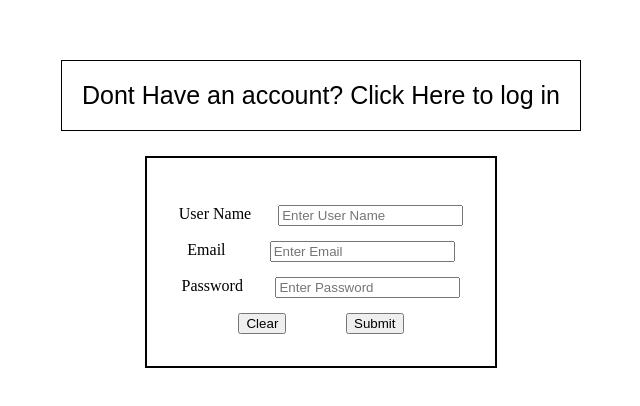
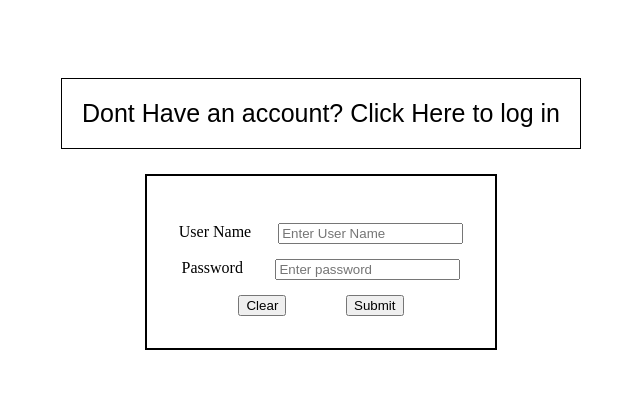
Before and after one commit to ChrisJorge/BlogSite, a React (Vite) app in the folder FrontEnd/react-blog/: page /login in a window 1280 px wide. Shown: the part 194-600 px from the top of the page, without its empty margins (327-967 px from the left). Built offline with nearby package versions, Linux system fonts and the light colour scheme.

Commit message:
Refactored forms so they have a formcomponent item imporving reusability"

```diff
--- a/FrontEnd/react-blog/src/components/Form.jsx
+++ b/FrontEnd/react-blog/src/components/Form.jsx
@@ -1,5 +1,6 @@
 import React from 'react';
-function Form({func}) {
+import FormComponent from './FormComponent';
+function Form({func, data}) {
 
 
   return (
@@ -7,24 +8,13 @@ function Form({func}) {
         <div className="masterContainer">
             <div className='formContainer'>
                 <form  onSubmit={func}>
-                <div className='formEntry'>
-                    <div className="labelContainer">
-                        <label htmlFor="userName">User Name</label>
-                    </div>
-                    <input type='text' name='userName' id='userName' placeholder='Enter User Name'/>
-                </div>
-                <div className='formEntry'>
-                    <div className="labelContainer">
-                        <label htmlFor="email">Email</label>
-                    </div>
-                    <input type='text' name='email' id='email' placeholder='Enter Email'/>
-                </div>
-                <div className='formEntry'>
-                    <div className="labelContainer">
-                        <label htmlFor="password">Password</label>
-                    </div>
-                    <input type='password' name='password' id='password' placeholder='Enter Password'/>
-                </div>
+                    {data.map((item, i) => {
+                        return(
+                            <div key={i}>
+                                <FormComponent labeltype={item.labeltype} labeltxt={item.labeltxt} name={item.name} placeholdertxt={item.placeholdertxt}/>
+                            </div>
+                        )
+                    })}
                 <div className="buttonContainer">
                     <button type='reset'>Clear</button>
                     <button type='submit'>Submit</button>
--- /dev/null
+++ b/FrontEnd/react-blog/src/components/FormComponent.jsx
@@ -0,0 +1,16 @@
+import React from 'react'
+
+function FormComponent({labeltype, labeltxt,name,placeholdertxt}) {
+  return (
+   <>
+    <div className='formEntry'>
+        <div className="labelContainer">
+            <label htmlFor="userName">{labeltxt}</label>
+        </div>
+        <input type={labeltype} name={name} id={name} placeholder={placeholdertxt}/>
+    </div>
+   </>
+  )
+}
+
+export default FormComponent
--- a/FrontEnd/react-blog/src/pages/LogIn.jsx
+++ b/FrontEnd/react-blog/src/pages/LogIn.jsx
@@ -2,6 +2,19 @@ import React from 'react'
 import { Link } from 'react-router-dom'
 import Form from '../components/Form'
 function LogIn({func}) {
+    const data = [{
+        labeltype: 'text',
+        name: 'userName',
+        labeltxt: 'User Name',
+        placeholdertxt: 'Enter User Name'
+      },
+      {
+        labeltype: 'password',
+        name: 'password',
+        labeltxt: 'Password',
+        placeholdertxt: 'Enter password'
+      },
+    ]
   return (
    <>
     <div className="loginContainer">
@@ -10,7 +23,7 @@ function LogIn({func}) {
           <button className='loginBtn txt'>Dont Have an account? Click Here to log in</button>
         </Link>
       </div>
-        <Form func = {func}/>
+        <Form func = {func} data={data}/>
     </div>
    </>
   )
--- a/FrontEnd/react-blog/src/pages/SignUp.jsx
+++ b/FrontEnd/react-blog/src/pages/SignUp.jsx
@@ -2,6 +2,26 @@ import React from 'react'
 import Form from '../components/Form'
 import { Link } from 'react-router-dom'
 function SignUp({func}) {
+  const data = [{
+    labeltype: 'text',
+    name: 'userName',
+    labeltxt: 'User Name',
+    placeholdertxt: 'Enter User Name'
+  },
+  {
+    labeltype: 'text',
+    name: 'email',
+    labeltxt: 'Email',
+    placeholdertxt: 'Enter Email'
+  },
+  {
+    labeltype: 'password',
+    name: 'password',
+    labeltxt: 'Password',
+    placeholdertxt: 'Enter password'
+  },
+]
+
   return (
     <>
     <div className="signUpContainer">
@@ -10,7 +30,7 @@ function SignUp({func}) {
           <button className='signUpBtn'>Already have an account? Click Here to log in</button>
         </Link>
       </div>
-        <Form func = {func}/>
+        <Form func = {func} data = {data}/>
     </div>
 
     </>
```
Also changed, not shown: FrontEnd/react-blog/src/components/FormComponents.jsx (deleted).
